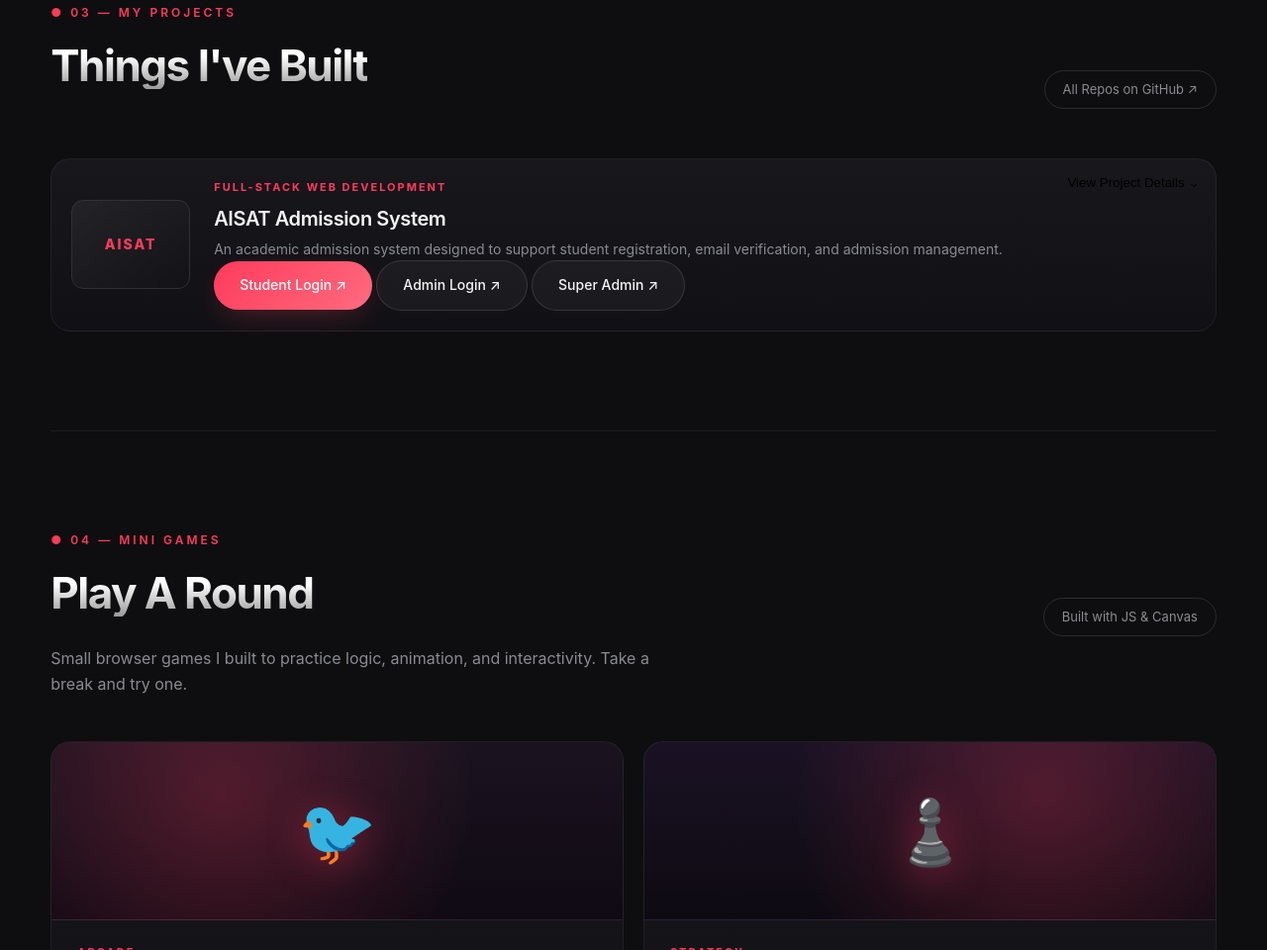
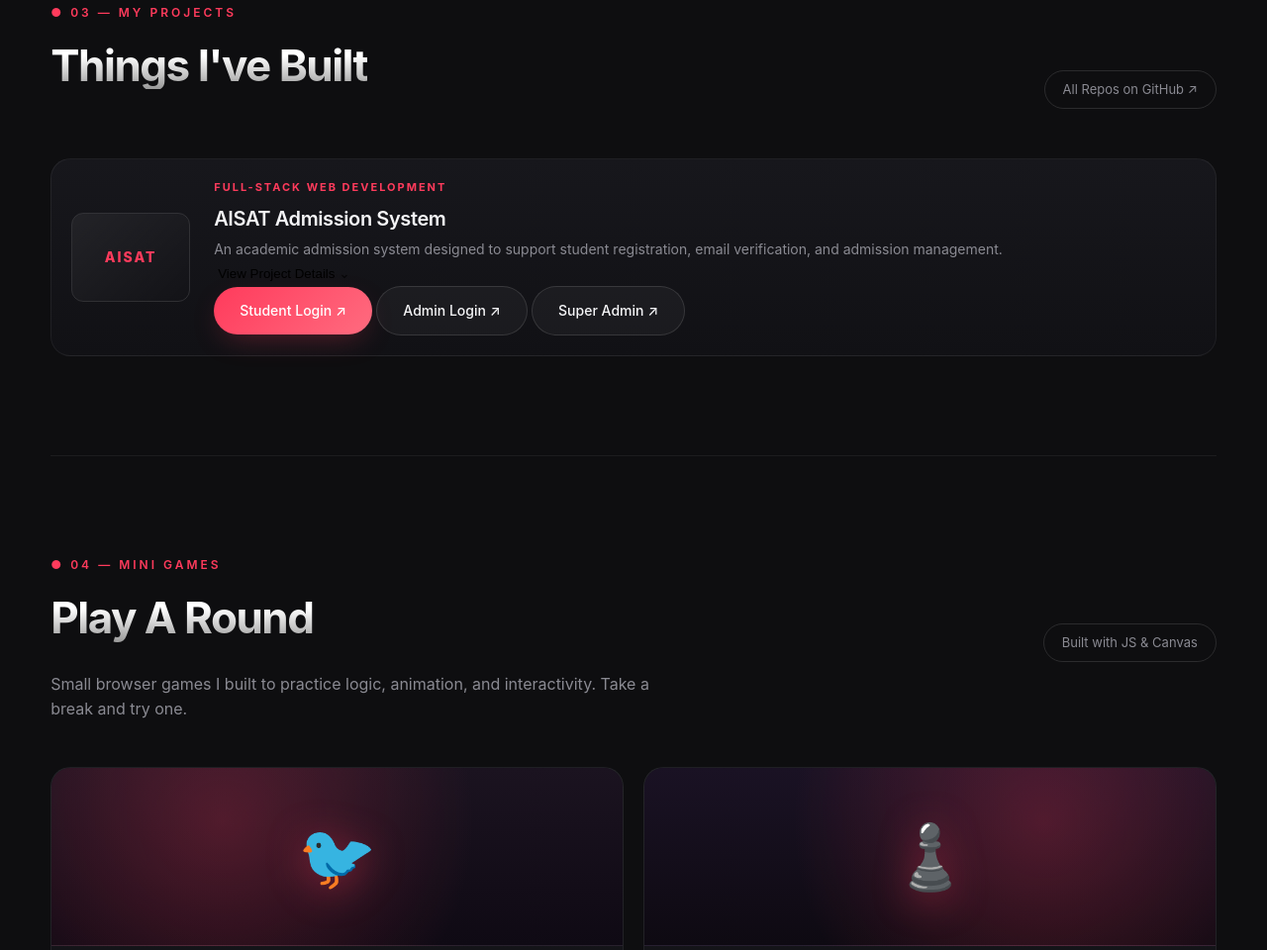
Before and after one commit to alexbrendthabc-source/alexbrendthabc-source.github.io.-, a plain HTML site: page index.html in a window 1280 px wide. Shown: the part 2058-3018 px from the top of the page at 99% size. Drawn offline with Linux system fonts and the light colour scheme.

```diff
--- a/porfolio.css
+++ b/porfolio.css
@@ -1,20 +1,4 @@
 
-/* Position the project details chevron in the top-right */
-.aisat-project {
-    position: relative;
-}
-
-.aisat-project .project-toggle {
-    position: absolute;
-    top: 12px;
-    right: 12px;
-    width: auto;
-    margin: 0;
-    padding: 8px 12px;
-    justify-content: center;
-    gap: 8px;
-    z-index: 2;
-}
 
 /* Keep the project content clear of the chevron */
 
```
